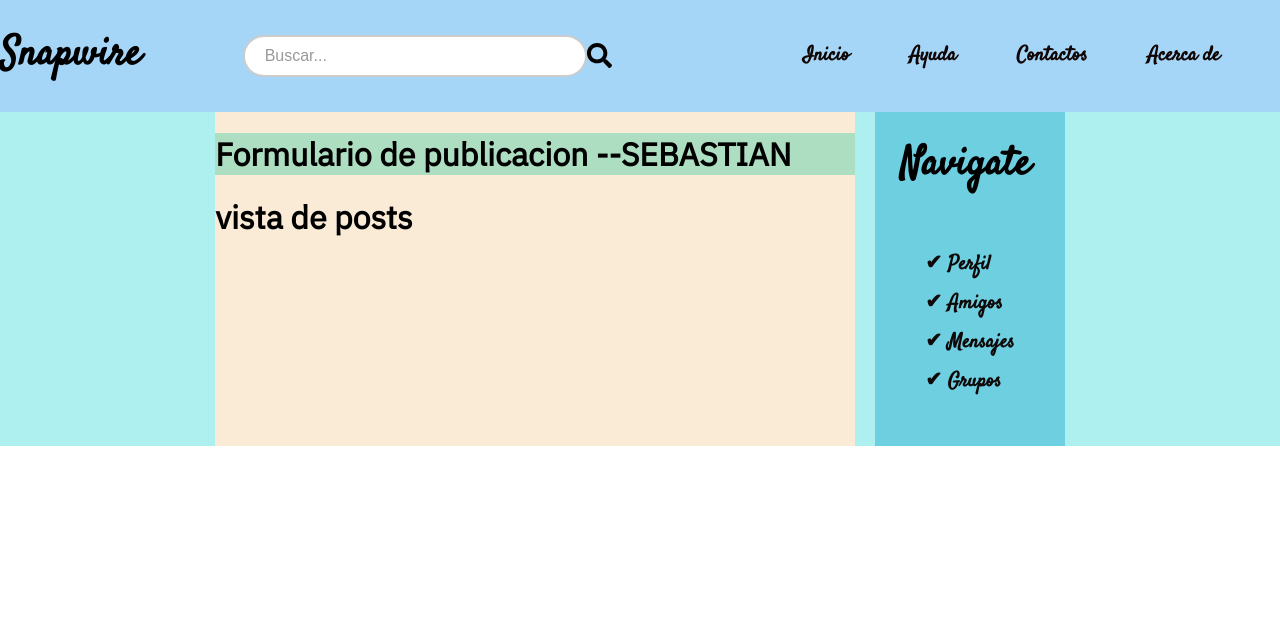
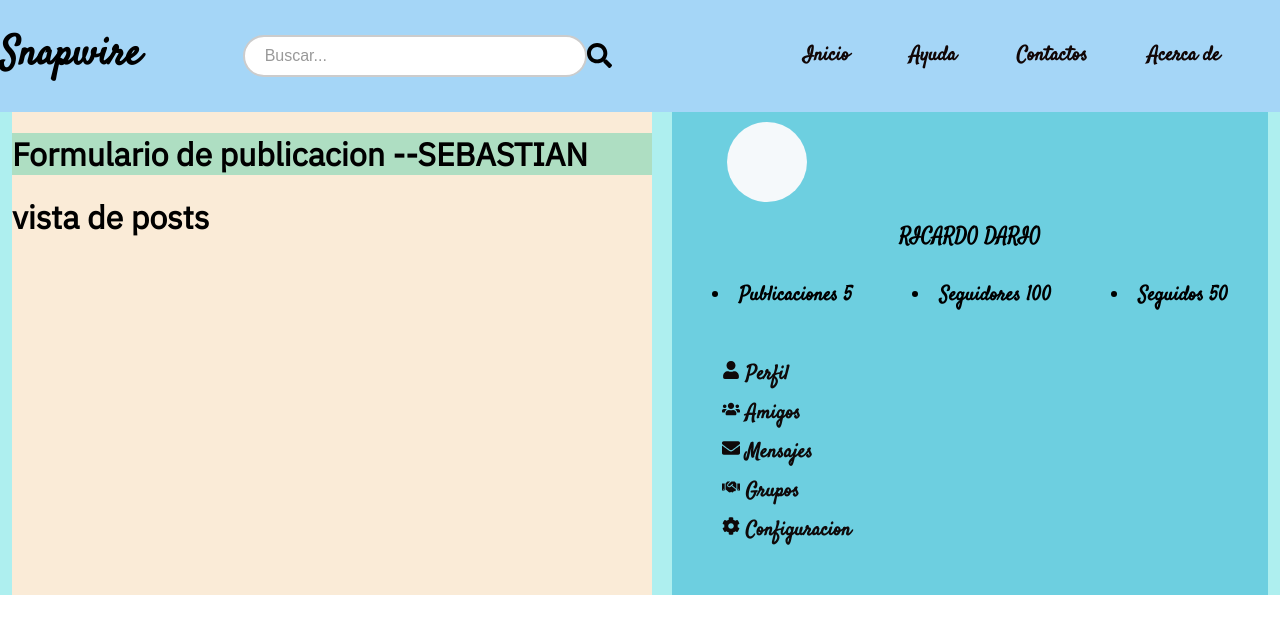
Before and after one commit to Davilez42/Social-network-Frontend, a React (Create React App) app: page /home/feed in a window 1280 px wide. Shown: the top 634 px of the page. Built offline with nearby package versions, Linux system fonts and the light colour scheme.

Commit message:
mejore la barra de navegacion navside

```diff
--- a/src/components/feed/navbarside/NavBarSide.jsx
+++ b/src/components/feed/navbarside/NavBarSide.jsx
@@ -1,17 +1,36 @@
 import React from "react";
+import { FaUser, FaUsers, FaEnvelope,FaHandshake,FaCog} from 'react-icons/fa';
 import "./navbarside.css";
 
 export default function NavBarSide() {
+  const numPublicaciones = 5;
+  const numSeguidores = 100;
+  const numSeguidos = 50;
+
+
   return (
     <div className="container-navbar-side">
-    <h1>Navigate</h1>
-    {/*agregar enlaces a diferentes secciones*/}
+      <div className="avatar">
+        {/*  agregar AVATAR*/}
+        <span className="avatar-content"></span>
+      </div>
+      <div className="nombre-persona">
+        <p> RICARDO DARIO</p>
+      </div>
+
+      <div className="seccion-perfil">
+        <li>Publicaciones {numPublicaciones}</li>
+        <li>Seguidores {numSeguidores}</li>
+        <li>Seguidos {numSeguidos}</li>
+
+      </div>
       <nav>
         <ul>
-      <li><a href="/perfil">✔ Perfil</a></li>
-      <li><a href="/amigos">✔ Amigos</a></li>
-      <li><a href="/mensajes">✔ Mensajes</a></li>
-      <li><a href="/grupos">✔ Grupos</a></li>
+          <li><a href="/perfil"><FaUser size={18}/>  Perfil</a></li>
+          <li><a href="/amigos"><FaUsers size={18}/>  Amigos</a></li>
+          <li><a href="/mensajes"><FaEnvelope size={18}/>  Mensajes</a></li>
+          <li><a href="/grupos"><FaHandshake size={18}/>  Grupos</a></li>
+          <li><a href="/configuracion"><FaCog size={18}/>  Configuracion</a></li>
         </ul>
       </nav>
     </div>
--- a/src/components/feed/navbarside/navbarside.css
+++ b/src/components/feed/navbarside/navbarside.css
@@ -35,3 +35,30 @@
   .container-navbar-side a:hover {
     text-decoration: underline;
   }
+
+  .avatar {
+    width: 80px;
+    height: 80px;
+    border-radius: 50%;
+    background-color: #f5f9fb;
+    display: flex;
+    align-items: center;
+    justify-content: center;
+    margin-left: 45px;
+  }
+
+  .avatar-content {
+    color: white; /* Color del contenido del avatar */
+    font-size: 24px; /* Tamaño del contenido del avatar */
+  }
+
+  .nombre-persona{
+    text-align: center;
+
+  }
+
+  .seccion-perfil{
+   display: flex;
+
+
+  }
```
Lines whose indentation alone changed are shown as unchanged.
